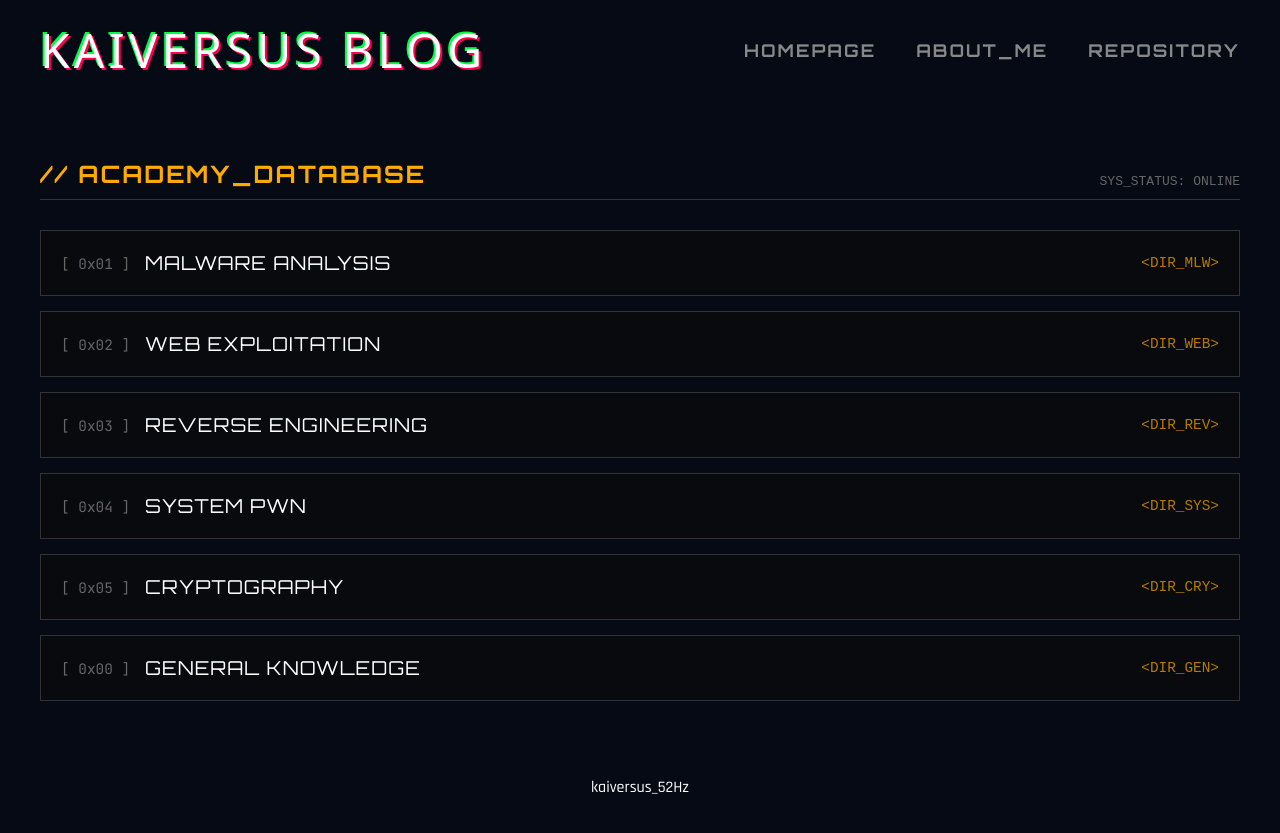
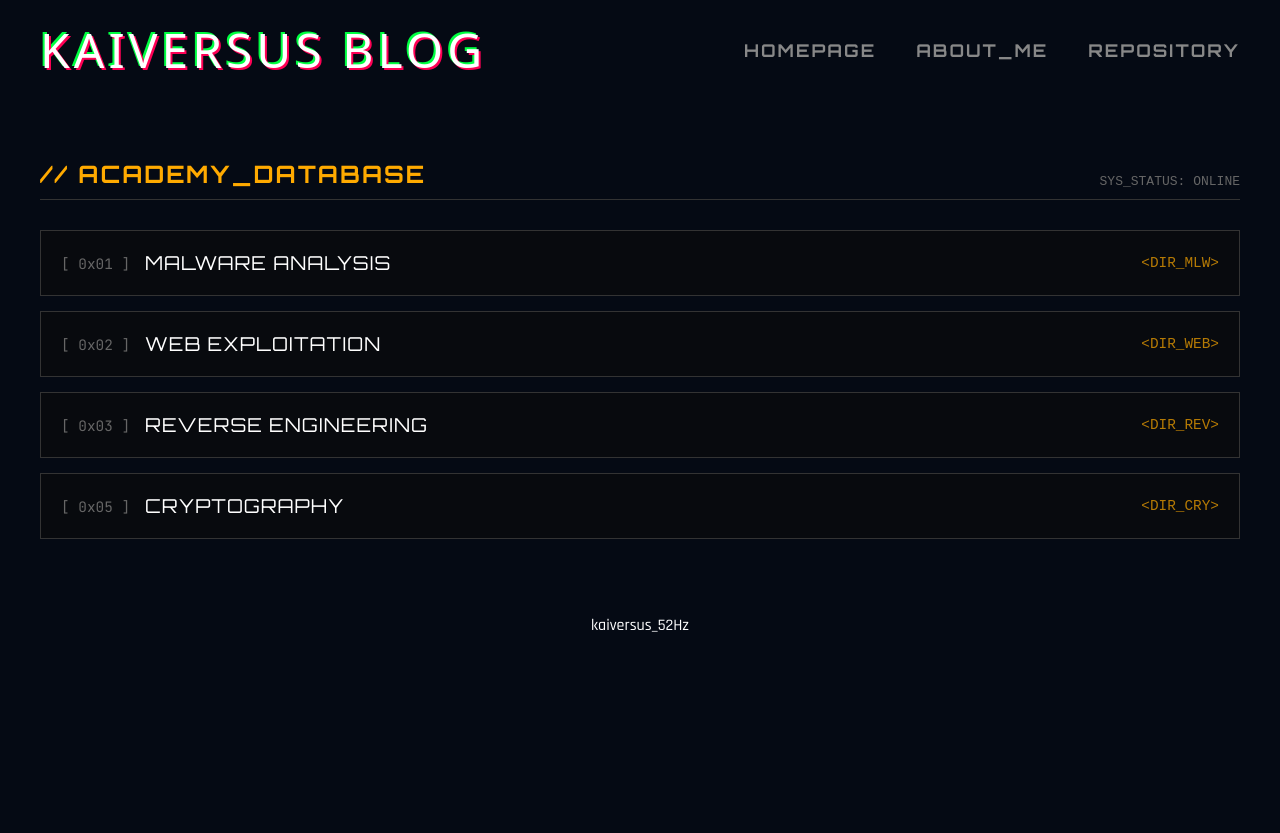
Before and after one commit to kaiversus/kaiversus.github.io, a Jekyll site: the page built from pages/courses.md, in a window 1280 px wide. Shown: the top 833 px of the page. Built offline with Jekyll 4.4.1, drawn with Linux system fonts in a browser that asks for light colours; some web fonts are replaced.

Commit message:
Update courses.md

```diff
--- a/pages/courses.md
+++ b/pages/courses.md
@@ -143,23 +143,12 @@ permalink: /courses/
             <span class="cat-abbr">&lt;DIR_REV&gt;</span>
         </div>
 
-        <div class="cat-row" onclick="openCourse('System')">
-            <span class="cat-id">[ 0x04 ]</span>
-            <span class="cat-name">SYSTEM PWN</span>
-            <span class="cat-abbr">&lt;DIR_SYS&gt;</span>
-        </div>
-
         <div class="cat-row" onclick="openCourse('Crypto')">
             <span class="cat-id">[ 0x05 ]</span>
             <span class="cat-name">CRYPTOGRAPHY</span>
             <span class="cat-abbr">&lt;DIR_CRY&gt;</span>
         </div>
 
-         <div class="cat-row" onclick="openCourse('General')">
-            <span class="cat-id">[ 0x00 ]</span>
-            <span class="cat-name">GENERAL KNOWLEDGE</span>
-            <span class="cat-abbr">&lt;DIR_GEN&gt;</span>
-        </div>
 
     </div>
 
```
